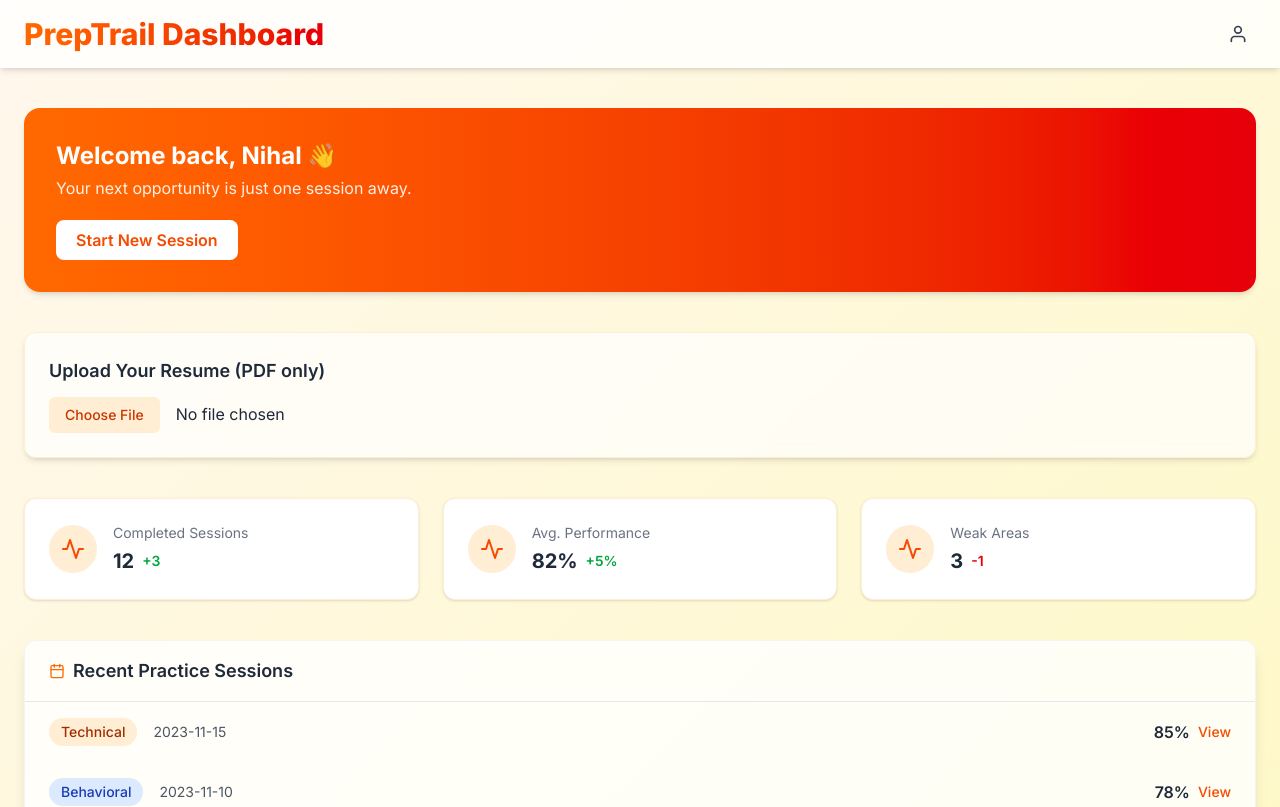
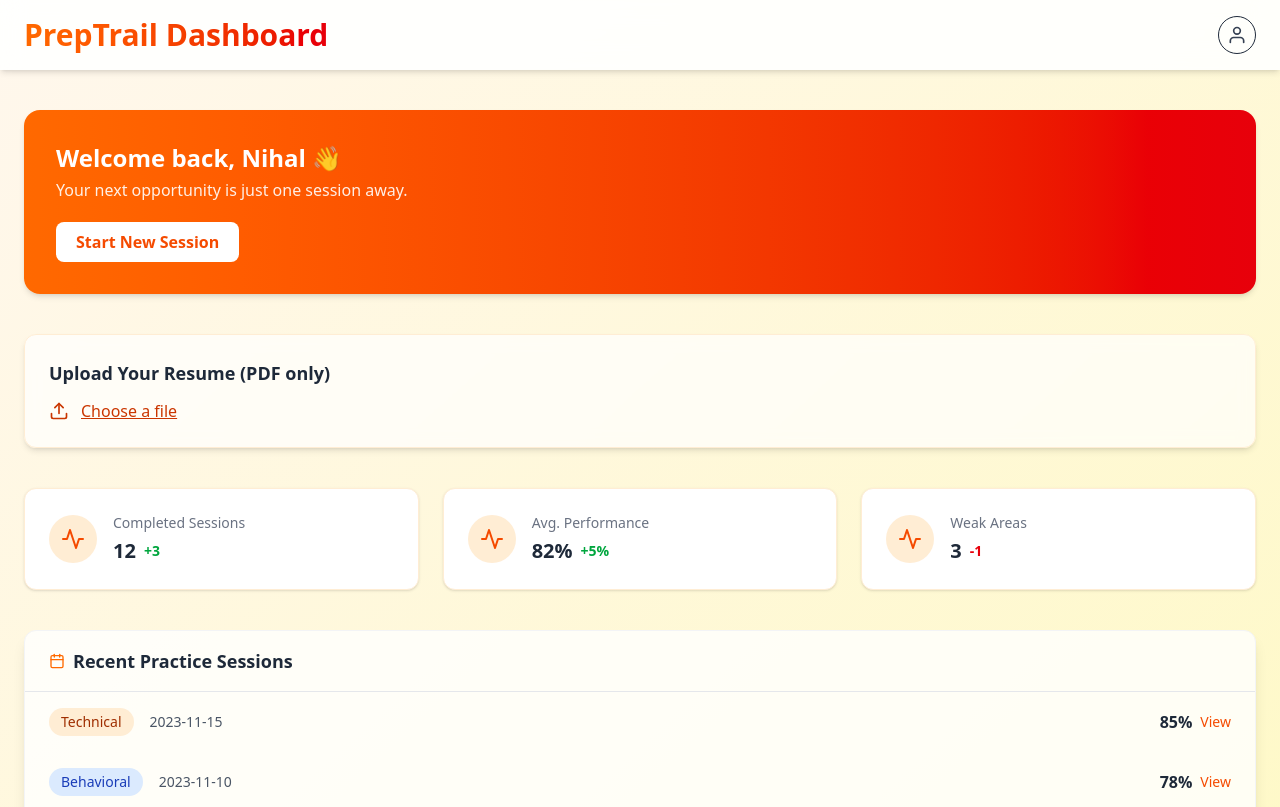
Before and after one commit to nb2912/ai-interview-frontend, a Next.js app: page /dashboard in a window 1280 px wide. Shown: the top 807 px of the page. Built offline with nearby package versions, Linux system fonts and the light colour scheme.

Commit message:
daashboard ui

```diff
--- a/src/app/dashboard/page.tsx
+++ b/src/app/dashboard/page.tsx
@@ -6,10 +6,12 @@ import {
   FiAward,
   FiUser,
   FiSettings,
-  FiLogOut
+  FiLogOut,
+  FiUpload
 } from 'react-icons/fi';
 import { useRouter } from 'next/navigation';
 import { useState, useRef, useEffect, useMemo } from 'react';
+import clsx from 'clsx';
 
 export default function DashboardPage() {
   const router = useRouter();
@@ -71,23 +73,23 @@ export default function DashboardPage() {
   ], []);
 
   return (
-    <div className="min-h-screen bg-gradient-to-br from-orange-50 to-yellow-100 text-gray-800">
+    <div className="min-h-screen bg-gradient-to-br from-orange-50 to-yellow-100 text-gray-800 font-sans">
       {/* Header */}
-      <header className="bg-white/80 shadow-md backdrop-blur-sm sticky top-0 z-20">
+      <header className="bg-white/90 shadow-md backdrop-blur-md sticky top-0 z-20">
         <div className="max-w-7xl mx-auto px-6 py-4 flex justify-between items-center">
           <h1 className="text-3xl font-extrabold bg-gradient-to-r from-orange-500 to-red-600 text-transparent bg-clip-text">
             PrepTrail Dashboard
           </h1>
           <div className="relative" ref={profileRef}>
             <button
-              className="p-2 rounded-full hover:bg-gray-100 transition"
-              onClick={() => setIsProfileOpen(!isProfileOpen)}
+              className="p-2 rounded-full border hover:bg-gray-100 transition"
+              onClick={() => setIsProfileOpen((prev) => !prev)}
               aria-label="Profile settings"
             >
               <FiUser className="h-5 w-5 text-gray-700" />
             </button>
             {isProfileOpen && (
-              <div className="absolute right-0 mt-2 w-48 bg-white border border-gray-200 rounded-md shadow-xl z-30">
+              <div className="absolute right-0 mt-2 w-48 bg-white border border-gray-200 rounded-md shadow-xl z-30 animate-fade-in">
                 {['View Profile', 'Settings'].map((label) => (
                   <button
                     key={label}
@@ -95,7 +97,7 @@ export default function DashboardPage() {
                       setIsProfileOpen(false);
                       alert(`${label} page under construction`);
                     }}
-                    className="block w-full text-left px-4 py-2 text-sm text-gray-700 hover:bg-gray-100"
+                    className="block w-full text-left px-4 py-2 text-sm hover:bg-gray-100 transition"
                   >
                     {label}
                   </button>
@@ -116,7 +118,7 @@ export default function DashboardPage() {
       <main className="max-w-7xl mx-auto px-6 py-10 space-y-10">
         {/* Welcome Banner */}
         <section className="bg-gradient-to-r from-orange-500 to-red-600 text-white p-8 rounded-2xl shadow-md">
-          <h2 className="text-2xl font-bold mb-1">Welcome back, Nihal 👋</h2>
+          <h2 className="text-2xl font-semibold mb-1">Welcome back, Nihal 👋</h2>
           <p className="opacity-90">Your next opportunity is just one session away.</p>
           <button
             onClick={() => router.push('/interview/start')}
@@ -129,29 +131,37 @@ export default function DashboardPage() {
         {/* Resume Upload */}
         <section className="bg-white/70 border border-orange-100 shadow-md backdrop-blur rounded-xl p-6">
           <h3 className="text-lg font-semibold mb-3">Upload Your Resume (PDF only)</h3>
-          <div className="flex flex-col sm:flex-row items-start sm:items-center gap-4">
+          <label
+            htmlFor="resume-upload"
+            className="cursor-pointer flex items-center gap-3 text-orange-700 hover:text-orange-800 transition"
+          >
+            <FiUpload className="w-5 h-5" />
+            <span className="underline">Choose a file</span>
+          </label>
           <input
+            id="resume-upload"
             type="file"
             accept="application/pdf"
+            className="hidden"
             onChange={(e) => {
               const file = e.target.files?.[0];
-                if (file && file.type === "application/pdf") {
+              if (file && file.type === 'application/pdf') {
                 setResumeName(file.name);
                 alert(`Resume uploaded: ${file.name}`);
               } else {
                 setResumeName(null);
-                  alert("Please upload a valid PDF file.");
+                alert('Please upload a valid PDF file.');
               }
             }}
-              className="file:mr-4 file:py-2 file:px-4 file:rounded-md file:border-0 file:text-sm file:font-medium file:bg-orange-100 file:text-orange-700 hover:file:bg-orange-200"
           />
-            {resumeName && <span className="text-sm text-green-600">Uploaded: {resumeName}</span>}
-          </div>
+          {resumeName && (
+            <p className="mt-2 text-sm text-green-600">📄 {resumeName}</p>
+          )}
         </section>
 
         {/* Stats Cards */}
         <section className="grid grid-cols-1 sm:grid-cols-2 lg:grid-cols-3 gap-6">
-          {stats.map((stat) => (
+          {stats.map((stat, index) => (
             <div key={stat.name} className="bg-white p-6 rounded-xl shadow border border-orange-100 hover:shadow-lg transition-all">
               <div className="flex items-center gap-4">
                 <div className="bg-orange-100 p-3 rounded-full">
@@ -161,7 +171,10 @@ export default function DashboardPage() {
                   <h4 className="text-sm text-gray-500">{stat.name}</h4>
                   <div className="flex items-center gap-2 mt-1">
                     <span className="text-xl font-bold">{stat.value}</span>
-                    <span className={`text-sm font-semibold ${stat.changeType === 'positive' ? 'text-green-600' : 'text-red-600'}`}>
+                    <span className={clsx(
+                      'text-sm font-semibold',
+                      stat.changeType === 'positive' ? 'text-green-600' : 'text-red-600'
+                    )}>
                       {stat.change}
                     </span>
                   </div>
@@ -179,9 +192,17 @@ export default function DashboardPage() {
           </div>
           <div>
             {recentSessions.map((session) => (
-              <div key={session.id} className="px-6 py-4 flex justify-between items-center hover:bg-orange-50 transition">
+              <div
+                key={session.id}
+                className="px-6 py-4 flex justify-between items-center hover:bg-orange-50 transition"
+              >
                 <div className="flex items-center space-x-4">
-                  <span className={`px-3 py-1 rounded-full text-sm font-medium ${session.type === 'Technical' ? 'bg-orange-100 text-orange-800' : 'bg-blue-100 text-blue-800'}`}>
+                  <span className={clsx(
+                    'px-3 py-1 rounded-full text-sm font-medium',
+                    session.type === 'Technical'
+                      ? 'bg-orange-100 text-orange-800'
+                      : 'bg-blue-100 text-blue-800'
+                  )}>
                     {session.type}
                   </span>
                   <span className="text-sm text-gray-600">{session.date}</span>
```
Lines whose indentation alone changed are shown as unchanged.
